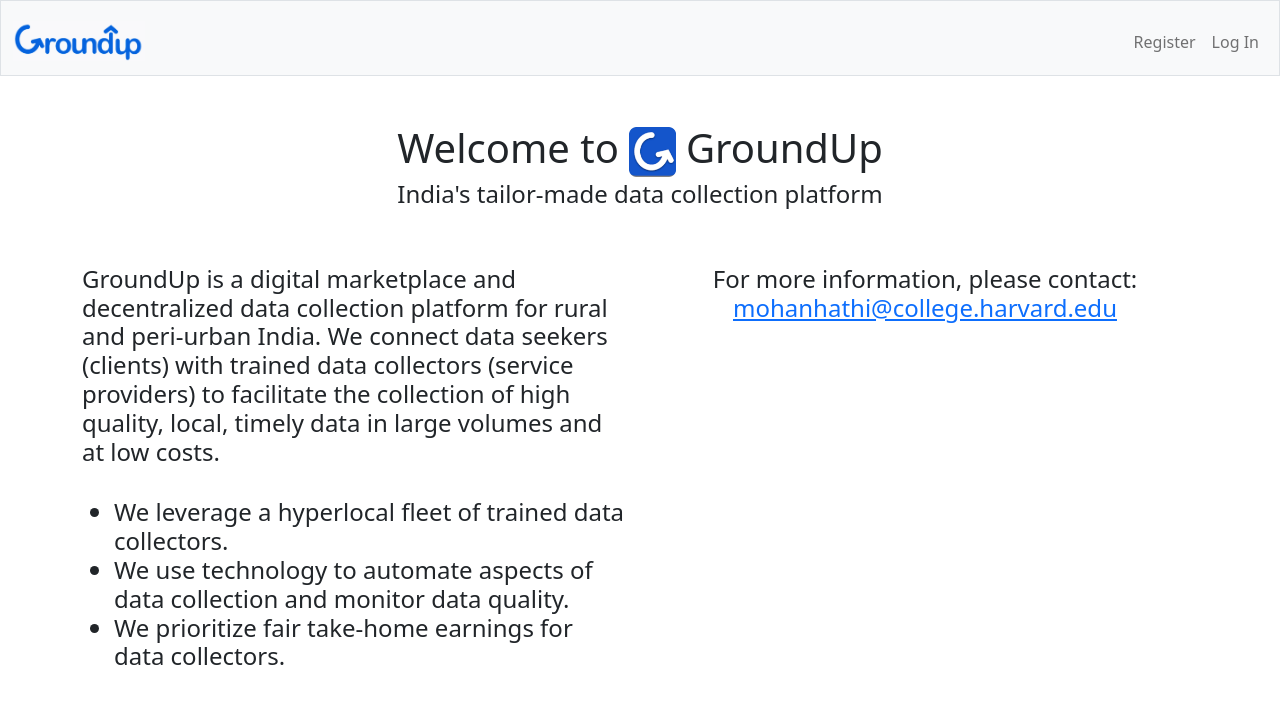
After one commit to MohanMaker/GroundUp, a Flask app: template templates/index.html in a window 1280 px wide. The commit adds this page. Shown: the top 704 px of the page. Run offline with Flask 2, Linux system fonts and the light colour scheme; the template is opened without the code that fills it, so the values that code supplies are empty; some libraries are stand-ins or nearby versions.

Commit message:
add home landing page

```diff
--- a/app.py
+++ b/app.py
@@ -67,7 +67,7 @@ def login():
                 db.execute("INSERT INTO datacollectors (userid) VALUES (?);", session["user_id"])
 
         # Redirect user to home page
-        return redirect("/")
+        return redirect("/dashboard")
 
     # User reached route via GET (as by clicking a link or via redirect)
     else:
@@ -144,11 +144,14 @@ def register():
     else:
         return render_template("register.html")
 
+@app.route("/")
+def index():
+    return render_template("index.html")
 
-@app.route("/", methods=["GET", "POST"])
+@app.route("/dashboard", methods=["GET", "POST"])
 @login_required
-def index():
-    """Render index pages: data collector dashboard and client dashboard"""
+def dashboards():
+    """Render main dashboard pages: data collector dashboard and client dashboard"""
 
     # If logged in as a client
     if session.get("type") == 'client':
@@ -271,7 +274,7 @@ def index():
             elif request.form['updatebtn'] == 'sector':
                 sector = str(request.form.get("sector"))
                 db.execute("UPDATE datacollectors SET sector = ? WHERE userid = ?;", sector, userid)
-            return redirect("/")
+            return redirect("/dashboard")
         else:
             # Render the data collector dashboard and editing form, drawing values from the database
             profile = db.execute("SELECT * FROM datacollectors WHERE userid = ?;", userid)
--- a/templates/apology.html
+++ b/templates/apology.html
@@ -1,7 +1,7 @@
 {% extends "layout.html" %}
 
 {% block title %}
-    Apology
+    Error
 {% endblock %}
 
 {% block main %}
--- /dev/null
+++ b/templates/index.html
@@ -0,0 +1,42 @@
+{% extends "layout.html" %}
+
+{% block title %}
+    GroundUp
+{% endblock %}
+
+{% block main %}
+    <div style="display: flex; align-items: center; justify-content: center;">
+        <h1>Welcome to</h1>
+        <img src="/static/logo.jpeg" alt="logo" style="height: 50px; margin-right: 10px; margin-left: 10px;">
+        <h1>GroundUp</h1>
+    </div>
+    <h4>
+        India's tailor-made data collection platform
+    </h4>
+    <br>
+    <br>
+
+    <div class="container md-5">
+        <div class="row">
+            <div class="col-sm-4">
+                <h4 style="text-align: left; font-weight: normal;">
+                GroundUp is a digital marketplace and decentralized data collection platform for rural and peri-urban India. We connect data seekers (clients) with trained data collectors (service providers) to facilitate the collection of high quality, local, timely data in large volumes and at low costs.
+                </h4>
+                <br>
+                <h4 style="text-align: left; font-weight: normal;">
+                <ul>
+                    <li>We leverage a hyperlocal fleet of trained data collectors.</li>
+                    <li>We use technology to automate aspects of data collection and monitor data quality.</li>
+                    <li>We prioritize fair take-home earnings for data collectors.</li>
+                </ul>
+                </h4>
+            </div>
+            <div class="col-sm-8">
+                <h4 style="font-weight: normal;">
+                For more information, please contact:
+                <a href = "mailto: mohanhathi@college.harvard.edu">mohanhathi@college.harvard.edu</a>
+                </h4>
+            </div>
+        </div>
+    </div>
+{% endblock %}
--- a/templates/layout.html
+++ b/templates/layout.html
@@ -15,7 +15,7 @@
 
         <link href="/static/styles.css" rel="stylesheet">
 
-        <title>Groundup: {% block title %}{% endblock %}</title>
+        <title>{% block title %}{% endblock %}</title>
 
     </head>
 
@@ -23,7 +23,15 @@
         <!-- Creates the Navbar using Bootstrap -->
         <nav class="bg-light border navbar navbar-expand-md navbar-light">
             <div class="container-fluid">
-                <a class="navbar-brand" href="/"><link rel="icon" type="image/png" href="/favicon.ico"/><span class="blue">Groundup</span></a>
+                {% if session["user_id"] %}
+                    <a class="navbar-brand" href="/dashboard">
+                        <img src="/static/logo_full.jpeg" height="40" alt="">
+                    </a>
+                {% else %}
+                    <a class="navbar-brand" href="/">
+                        <img src="/static/logo_full.jpeg" height="40" alt="">
+                    </a>
+                {% endif %}
                 <button aria-controls="navbar" aria-expanded="false" aria-label="Toggle navigation" class="navbar-toggler" data-bs-target="#navbar" data-bs-toggle="collapse" type="button">
                     <span class="navbar-toggler-icon"></span>
                 </button>
--- a/templates/map.html
+++ b/templates/map.html
@@ -23,7 +23,7 @@
         <!-- Same as in layout -->
         <nav class="bg-light border navbar navbar-expand-md navbar-light">
             <div class="container-fluid">
-                <a class="navbar-brand" href="/"><link rel="icon" type="image/png" href="/favicon.ico"/><span class="blue">Groundup</span></a>
+                <a class="navbar-brand" href="/"><link rel="icon" type="image/png" href="/favicon.ico"/><span class="blue">GroundUp</span></a>
                 <button aria-controls="navbar" aria-expanded="false" aria-label="Toggle navigation" class="navbar-toggler" data-bs-target="#navbar" data-bs-toggle="collapse" type="button">
                     <span class="navbar-toggler-icon"></span>
                 </button>
```
Also changed, not shown: DESIGN.md (+2 -2 lines), templates/client.html (+6 -3 lines), templates/collector.html (+6 -3 lines), README.md, static/logo.jpeg (added), static/logo_full.jpeg (added).
